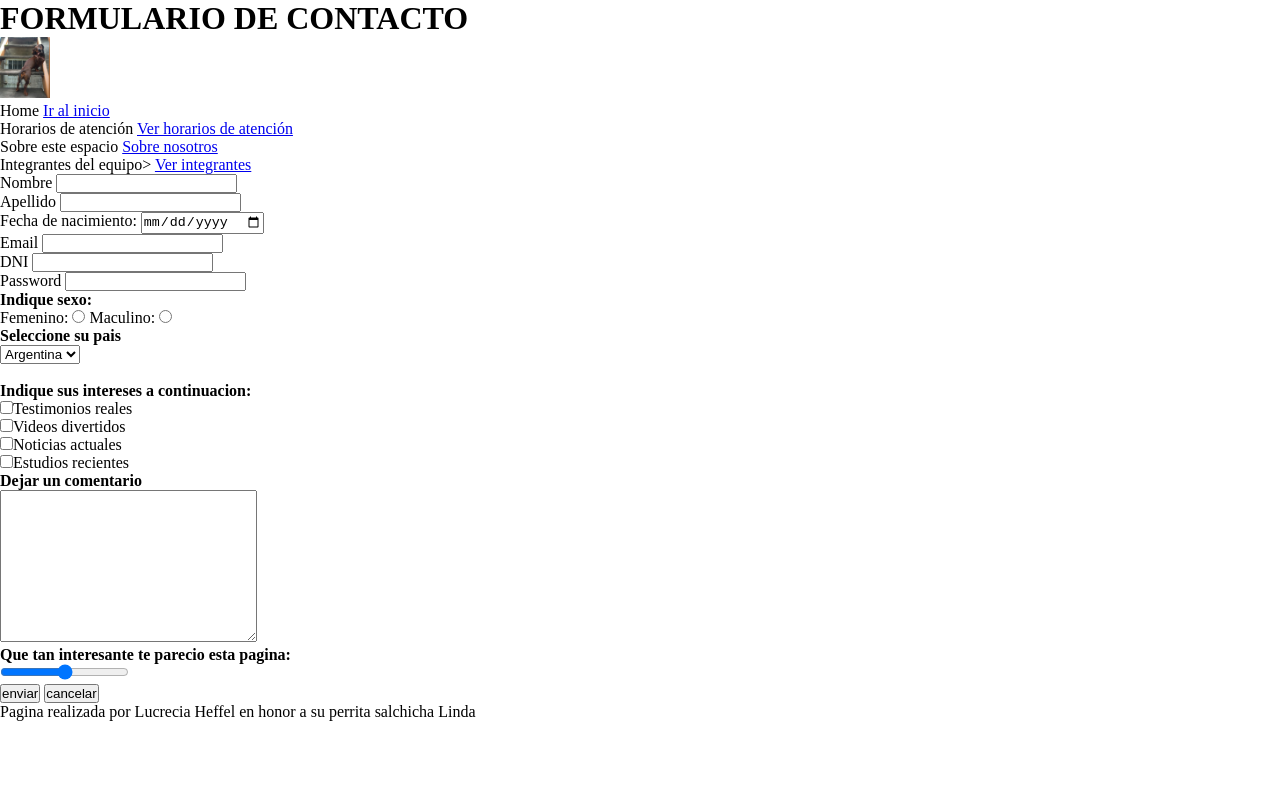
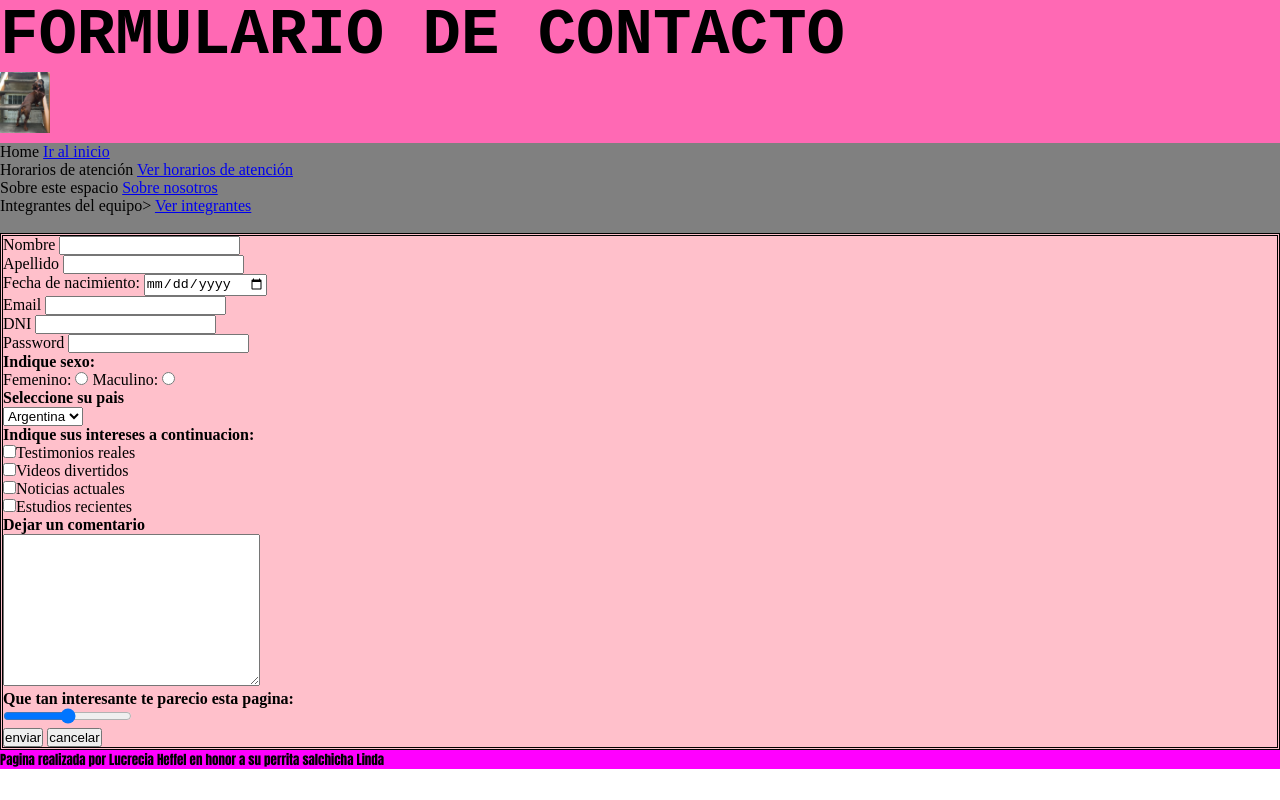
Before and after one commit to Lucreciaheffel/PERRO-SALCHICHA, a plain HTML site: page paginas/contacto.html in a window 1280 px wide. Drawn offline with Linux system fonts and the light colour scheme; files that its build step writes are made by us from their sources.

Commit message:
tarea clase 5 class para header footer y formulario de contacto

```diff
--- a/paginas/contacto.html
+++ b/paginas/contacto.html
@@ -4,7 +4,7 @@
     <meta charset="UTF-8">
     <meta name="viewport" content="width=device-width, initial-scale=1.0">
     <title>FORMULARIO DE CONTACTO</title>
-    <link rel="stylesheet" href="style.css">
+    <link rel="stylesheet" href="../style.css">
 </head>
 <body>
     <header>
@@ -19,10 +19,10 @@
             <li>Horarios de atención <a href="../paginas/horariosdeatencion.html"> Ver horarios de atención</a> </li>
             <li>Sobre este espacio <a href="../paginas/sobreesteespacio.html"> Sobre nosotros </a></li>
             <li>Integrantes del equipo> <a href="../paginas/integrantes.html"> Ver integrantes </a> </li>
-        </ul>
+        </ul> <br>
     </nav>
     <main>
-       <form method="" action="">
+       <form method="" action="" class="formulario">
             <label for="nombre">Nombre</label>
             <input type="text" name="nombre" id="nombre"><br>
             <label for="apellido">Apellido</label>
@@ -48,7 +48,6 @@
                 <option value="otr">Otro</option>
                </select>
                <br>
-               <br>
             <h4>Indique sus intereses a continuacion:</h4>
                 <input type="checkbox"name="Testimonios reales">Testimonios reales <br>
                 <input type="checkbox" name="videos divertidos">Videos divertidos <br>
@@ -60,7 +59,7 @@
                 <input type="range"> <br>
 
                 <input type="submit" value="enviar">
-                <input type="reset" value="cancelar">
+                <input type="reset" value="cancelar"><br>
         </form>
     </main>
     <footer>
--- a/style.css
+++ b/style.css
@@ -3,9 +3,40 @@
 .rg{
     font-weight: bolder;
     font-family: Arial, Helvetica, sans-serif;
-    font-size: xx-large;
+    font-size: x-large;
 }
 /* tarea clase 4 horarios en cursiva*/
 .cursiva{
     font-style: italic;
 }
+/*tarea clase 5 header*/
+header{
+    width: 100%;
+    height: 10%;
+    background-color: hotpink;
+    font-family: 'Courier New', Courier, monospace;
+    font-size: xx-large;
+}
+/*tarea clase 5 footer*/
+footer{
+    width: 100%;
+    height: 5%;
+    background-color: fuchsia;
+    font-family: Impact, Haettenschweiler, 'Arial Narrow Bold', sans-serif;
+    font-size: small;
+}
+/*tarea clase 5 formulario*/
+.formulario{
+    border-style: double;
+}
+/*fondos*/
+nav{
+    background-color: gray;
+}
+main{
+    background-color: pink;
+}
+aside{
+    background-color: aqua;
+    width: 30%;
+}
```
Also changed, not shown: index.html (+1 -1 lines), paginas/ejercitacionclase0.html (+1 -1 lines), paginas/integrantes.html (+1 -1 lines), paginas/sobreesteespacio.html (+1 -1 lines).
